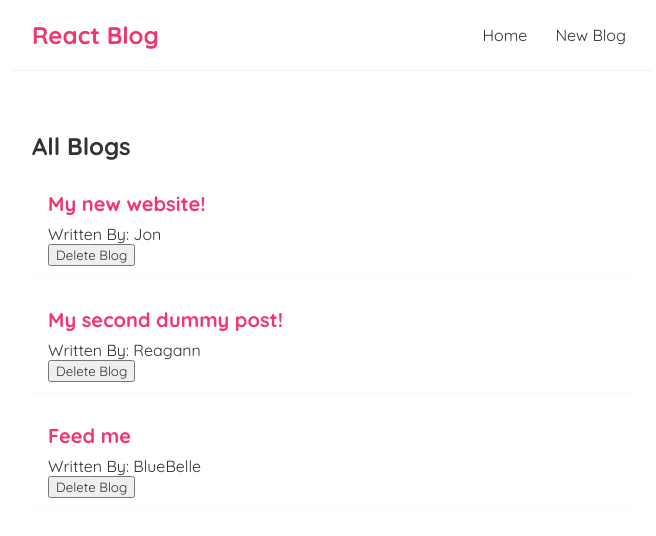
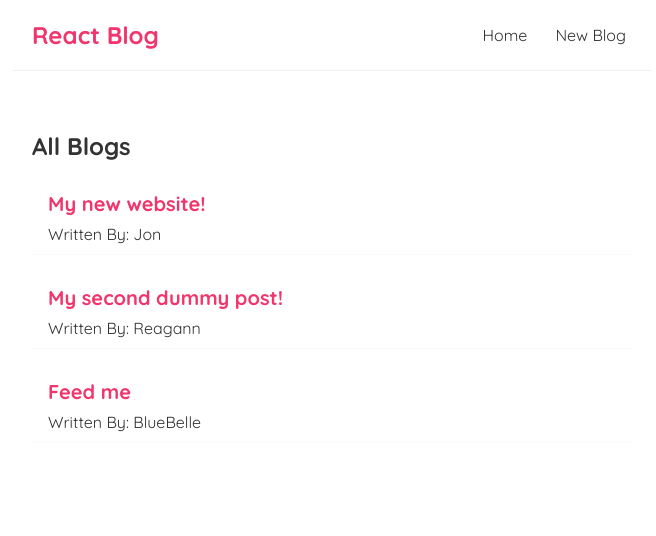
Before and after one commit to Jon-D-Smith/React_Blog, a React (Create React App) app: page / in a window 1280 px wide. Shown: the top 536 px of the page, without its empty margins (308-964 px from the left). Built offline with nearby package versions, Linux system fonts and the light colour scheme; data requests are answered from the project's data file.

Commit message:
Added a loading message while the fetch is pending

```diff
--- a/src/BlogList.js
+++ b/src/BlogList.js
@@ -1,4 +1,4 @@
-const Bloglist = ({blogs, title, handleDelete}) => {
+const Bloglist = ({blogs, title}) => {
 
 
     return (
@@ -8,7 +8,7 @@
                       <div key={blog.id} className="blog-preview">
                         <h2>{blog.title}</h2>
                         <p>Written By: {blog.author}</p>
-                        <button onClick={() =>handleDelete(blog.id) }>Delete Blog</button>
+
                       </div>
 
                    ) )}
--- a/src/Home.js
+++ b/src/Home.js
@@ -3,27 +3,24 @@
 const Home = () => {
 
     const [blogs, setBlogs] = useState([])
+    const [isPending, setIsPending] = useState(true)
 
 
-
-    const handleDelete = (id) => {
-        const newBlogs = blogs.filter((blog) => blog.id !== id )
-        console.log(`this blog is id ${id}`)
-        setBlogs(newBlogs)
-    }
 
     useEffect(()=>{
         fetch('http://localhost:8000/blogs')
         .then(res => res.json())
         .then(data => {console.log(data)
             setBlogs(data)
+            setIsPending(false)
         })
 
     }, [])
 
     return (
         <div className="home">
-               {blogs && <Bloglist blogs={blogs} handleDelete={handleDelete} title="All Blogs"/>}
+            {isPending && <div>Loading...</div>}
+               {blogs && <Bloglist blogs={blogs}  title="All Blogs"/>}
 
         </div>
      );
```
